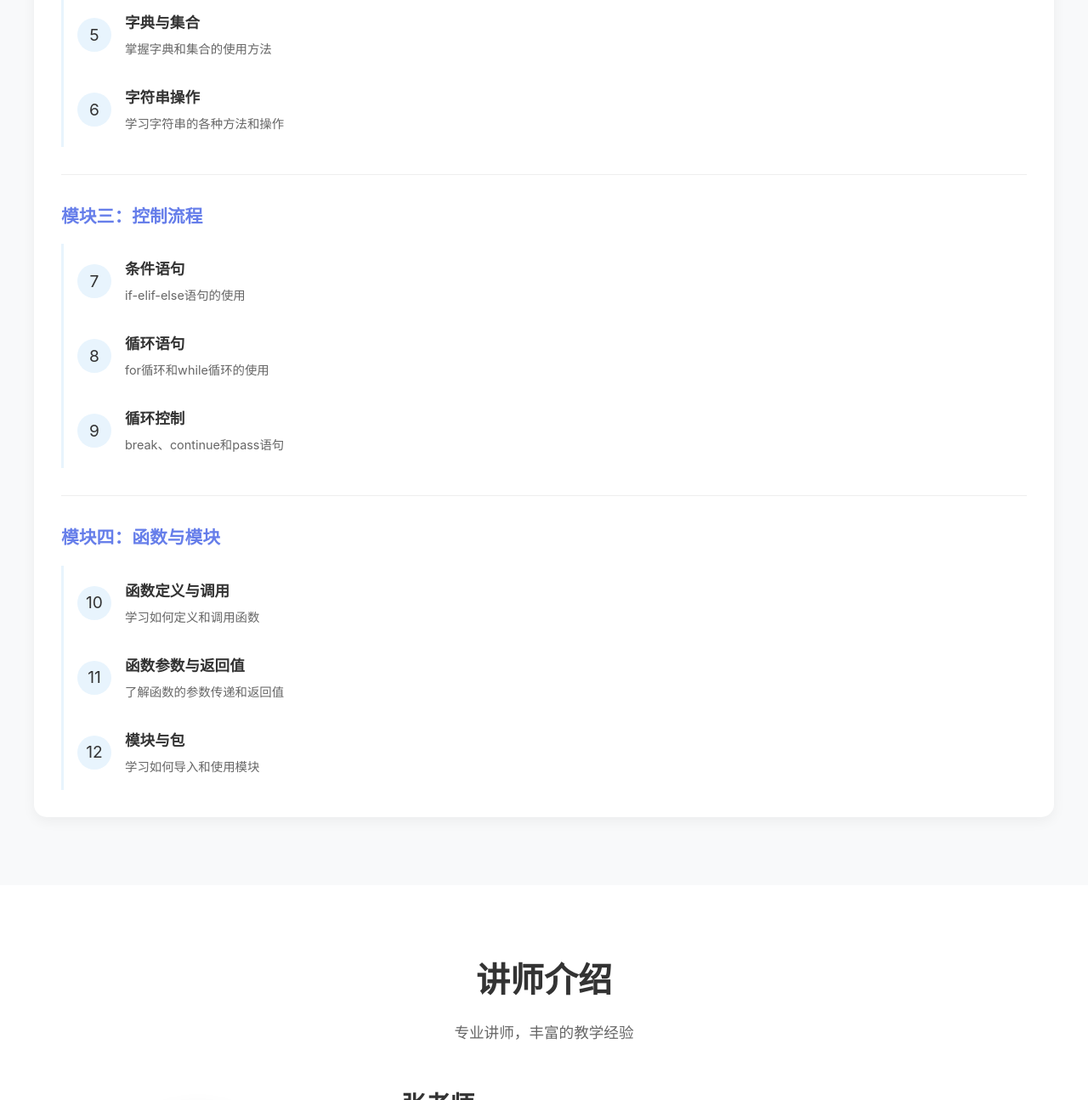
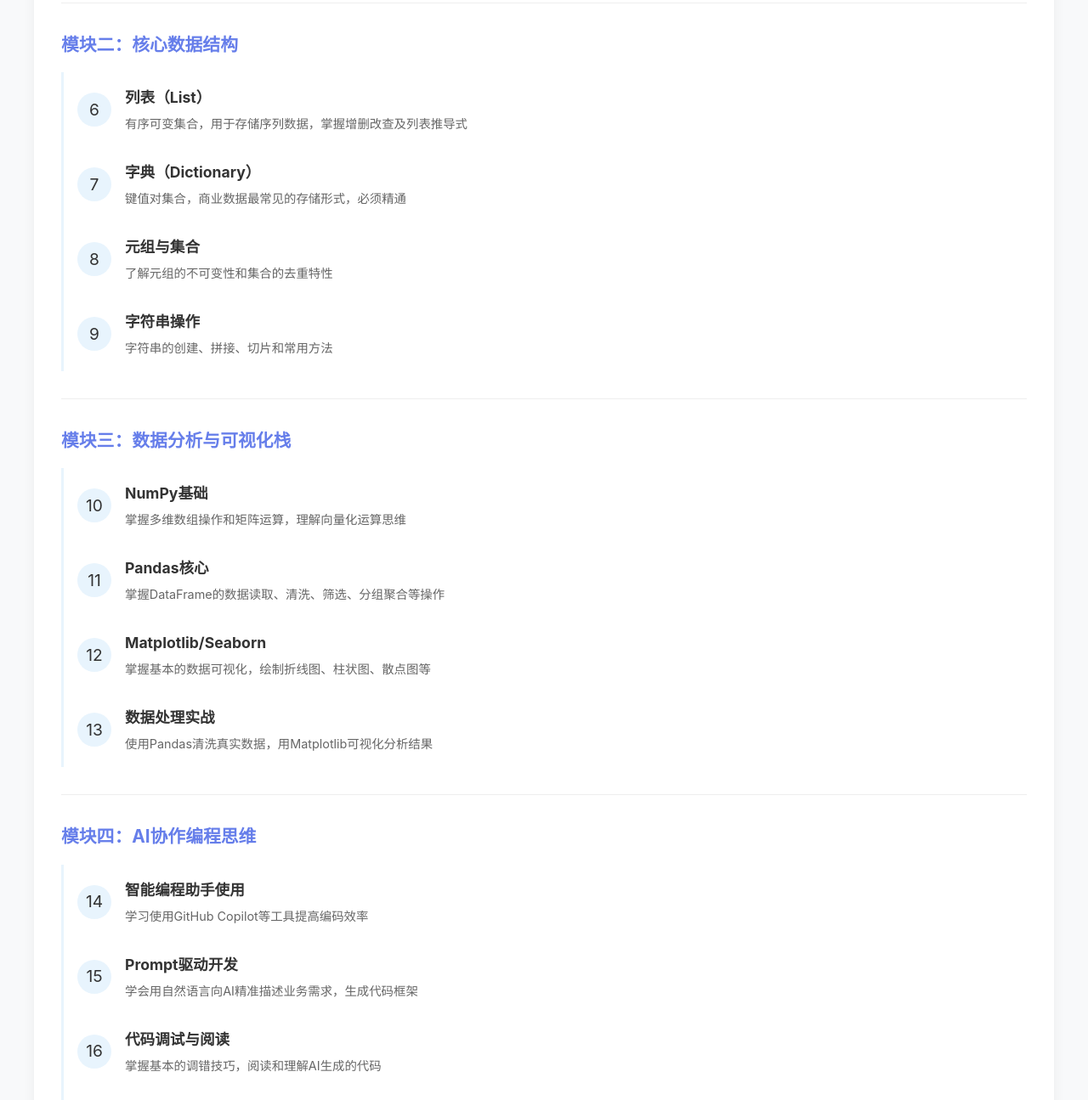
Before and after one commit to Estheryx/my-site, a plain HTML site: page python-course.html in a window 1280 px wide. Shown: the part 1344-2639 px from the top of the page at 85% size. Drawn offline with Linux system fonts and the light colour scheme.

Commit message:
Refactor Python course curriculum based on AI-era learning strategy

```diff
--- a/python-course.html
+++ b/python-course.html
@@ -461,23 +461,23 @@
                 </div>
                 <div class="course-details">
                     <h1>Python基础课程</h1>
-                    <p>专注于培养基础编程素养，从零开始学习Python的核心概念和技能，包括Python入门、核心数据结构、控制流程和函数与模块。</p>
+                    <p>基于AI时代的学习策略，从"穷尽所有语法细节"转向"以应用和协作为导向"，聚焦核心语法、数据处理栈以及与AI协作的编程思维，为商务数据分析与应用专业的学生提供实用的Python技能。</p>
                     <div class="course-meta">
                         <div class="meta-item">
                             <span>📚</span>
-                            <span>20课时</span>
+                            <span>17课时</span>
                         </div>
                         <div class="meta-item">
                             <span>👨‍🎓</span>
-                            <span>3,850人已学</span>
+                            <span>4,250人已学</span>
                         </div>
                         <div class="meta-item">
                             <span>⭐</span>
-                            <span>4.8分</span>
+                            <span>4.9分</span>
                         </div>
                         <div class="meta-item">
                             <span>💰</span>
-                            <span>¥79</span>
+                            <span>¥99</span>
                         </div>
                     </div>
                     <a href="#" class="btn btn-primary">立即报名</a>
@@ -494,101 +494,135 @@
             </div>
             <div class="curriculum-content">
                 <div class="module">
-                    <h3>模块一：Python入门</h3>
+                    <h3>模块一：精简核心语法</h3>
                     <div class="lesson">
                         <div class="lesson-icon">1</div>
                         <div class="lesson-info">
                             <h4>Python简介与环境搭建</h4>
-                            <p>了解Python的历史、特点和应用领域，安装Python环境</p>
+                            <p>了解Python的历史、特点、应用领域，安装配置开发环境</p>
                         </div>
                     </div>
                     <div class="lesson">
                         <div class="lesson-icon">2</div>
                         <div class="lesson-info">
-                            <h4>第一个Python程序</h4>
-                            <p>学习基本的Python语法，编写Hello World程序</p>
+                            <h4>变量与数据类型</h4>
+                            <p>掌握整数、浮点数、字符串、布尔值的声明与转换</p>
                         </div>
                     </div>
                     <div class="lesson">
                         <div class="lesson-icon">3</div>
                         <div class="lesson-info">
-                            <h4>Python基础语法</h4>
-                            <p>变量、数据类型、运算符等基本概念</p>
+                            <h4>控制流</h4>
+                            <p>熟练使用if-elif-else条件判断，以及for和while循环</p>
                         </div>
                     </div>
-                </div>
-                <div class="module">
-                    <h3>模块二：Python核心数据结构</h3>
                     <div class="lesson">
                         <div class="lesson-icon">4</div>
                         <div class="lesson-info">
-                            <h4>列表与元组</h4>
-                            <p>学习列表和元组的基本操作和使用场景</p>
+                            <h4>函数定义与调用</h4>
+                            <p>学会使用def定义函数，理解参数传递和返回值</p>
                         </div>
                     </div>
                     <div class="lesson">
                         <div class="lesson-icon">5</div>
                         <div class="lesson-info">
-                            <h4>字典与集合</h4>
-                            <p>掌握字典和集合的使用方法</p>
-                        </div>
-                    </div>
-                    <div class="lesson">
-                        <div class="lesson-icon">6</div>
-                        <div class="lesson-info">
-                            <h4>字符串操作</h4>
-                            <p>学习字符串的各种方法和操作</p>
+                            <h4>错误与异常处理</h4>
+                            <p>掌握try-except语句，处理程序运行中的异常</p>
                         </div>
                     </div>
                 </div>
                 <div class="module">
-                    <h3>模块三：控制流程</h3>
+                    <h3>模块二：核心数据结构</h3>
+                    <div class="lesson">
+                        <div class="lesson-icon">6</div>
+                        <div class="lesson-info">
+                            <h4>列表（List）</h4>
+                            <p>有序可变集合，用于存储序列数据，掌握增删改查及列表推导式</p>
+                        </div>
+                    </div>
                     <div class="lesson">
                         <div class="lesson-icon">7</div>
                         <div class="lesson-info">
-                            <h4>条件语句</h4>
-                            <p>if-elif-else语句的使用</p>
+                            <h4>字典（Dictionary）</h4>
+                            <p>键值对集合，商业数据最常见的存储形式，必须精通</p>
                         </div>
                     </div>
                     <div class="lesson">
                         <div class="lesson-icon">8</div>
                         <div class="lesson-info">
-                            <h4>循环语句</h4>
-                            <p>for循环和while循环的使用</p>
+                            <h4>元组与集合</h4>
+                            <p>了解元组的不可变性和集合的去重特性</p>
                         </div>
                     </div>
                     <div class="lesson">
                         <div class="lesson-icon">9</div>
                         <div class="lesson-info">
-                            <h4>循环控制</h4>
-                            <p>break、continue和pass语句</p>
+                            <h4>字符串操作</h4>
+                            <p>字符串的创建、拼接、切片和常用方法</p>
                         </div>
                     </div>
                 </div>
                 <div class="module">
-                    <h3>模块四：函数与模块</h3>
+                    <h3>模块三：数据分析与可视化栈</h3>
                     <div class="lesson">
                         <div class="lesson-icon">10</div>
                         <div class="lesson-info">
-                            <h4>函数定义与调用</h4>
-                            <p>学习如何定义和调用函数</p>
+                            <h4>NumPy基础</h4>
+                            <p>掌握多维数组操作和矩阵运算，理解向量化运算思维</p>
                         </div>
                     </div>
                     <div class="lesson">
                         <div class="lesson-icon">11</div>
                         <div class="lesson-info">
-                            <h4>函数参数与返回值</h4>
-                            <p>了解函数的参数传递和返回值</p>
+                            <h4>Pandas核心</h4>
+                            <p>掌握DataFrame的数据读取、清洗、筛选、分组聚合等操作</p>
                         </div>
                     </div>
                     <div class="lesson">
                         <div class="lesson-icon">12</div>
                         <div class="lesson-info">
-                            <h4>模块与包</h4>
-                            <p>学习如何导入和使用模块</p>
+                            <h4>Matplotlib/Seaborn</h4>
+                            <p>掌握基本的数据可视化，绘制折线图、柱状图、散点图等</p>
+                        </div>
+                    </div>
+                    <div class="lesson">
+                        <div class="lesson-icon">13</div>
+                        <div class="lesson-info">
+                            <h4>数据处理实战</h4>
+                            <p>使用Pandas清洗真实数据，用Matplotlib可视化分析结果</p>
                         </div>
                     </div>
                 </div>
+                <div class="module">
+                    <h3>模块四：AI协作编程思维</h3>
+                    <div class="lesson">
+                        <div class="lesson-icon">14</div>
+                        <div class="lesson-info">
+                            <h4>智能编程助手使用</h4>
+                            <p>学习使用GitHub Copilot等工具提高编码效率</p>
+                        </div>
+                    </div>
+                    <div class="lesson">
+                        <div class="lesson-icon">15</div>
+                        <div class="lesson-info">
+                            <h4>Prompt驱动开发</h4>
+                            <p>学会用自然语言向AI精准描述业务需求，生成代码框架</p>
+                        </div>
+                    </div>
+                    <div class="lesson">
+                        <div class="lesson-icon">16</div>
+                        <div class="lesson-info">
+                            <h4>代码调试与阅读</h4>
+                            <p>掌握基本的调错技巧，阅读和理解AI生成的代码</p>
+                        </div>
+                    </div>
+                    <div class="lesson">
+                        <div class="lesson-icon">17</div>
+                        <div class="lesson-info">
+                            <h4>项目实战</h4>
+                            <p>以项目驱动学习，完成一个完整的数据分析小项目</p>
+                        </div>
+                    </div>
 
             </div>
         </div>
```
